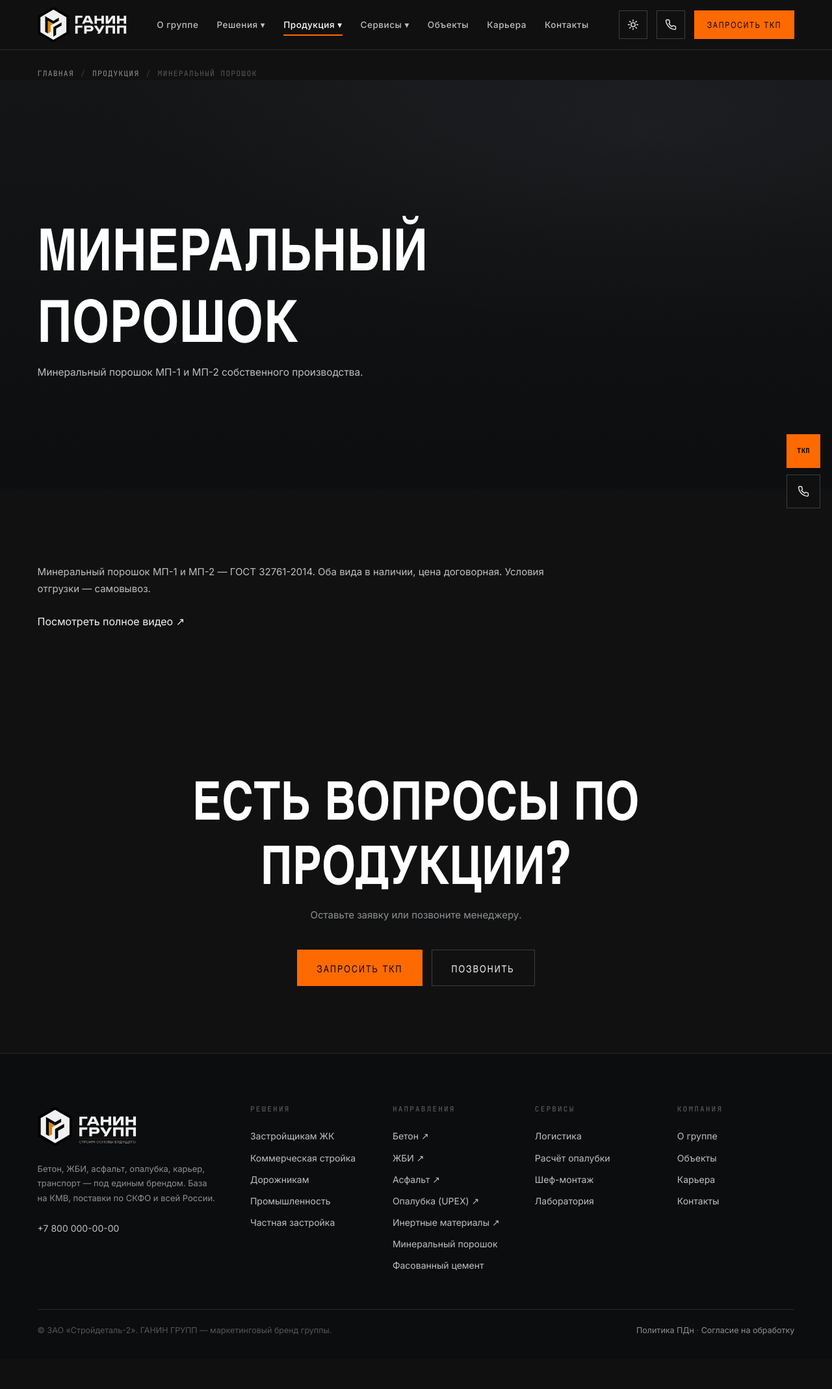
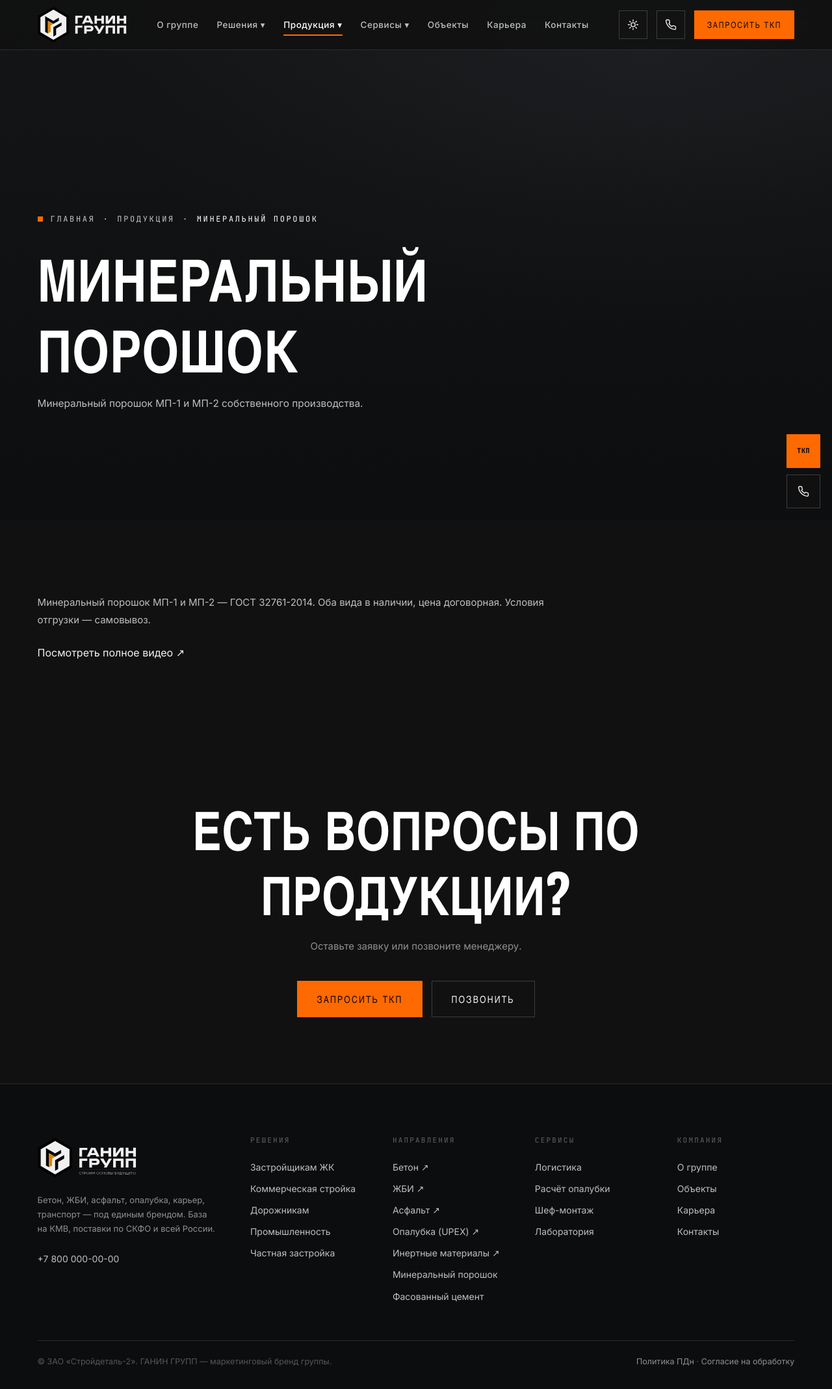
Before and after one commit to kmvit/ganingroup, a Django app: page /produkciya/mineralnyy-poroshok/ in a window 1280 px wide. Shown: the whole page at 65% size. Before the commit the page ends 2054 px from the top, so only its background shows below. Run offline with Django 5.2, Linux system fonts and the light colour scheme; data comes from the database, SQL or seed files in the repository; data that the repository does not hold is empty.

Commit message:
Move product breadcrumbs into video hero

```diff
--- a/pages/tests.py
+++ b/pages/tests.py
@@ -51,6 +51,12 @@ class ProductPageTests(TestCase):
         self.assertContains(response, '/media/pages/test.jpg')
         self.assertNotContains(response, '<iframe')
         self.assertContains(response, 'href="/produkciya/testovyy-product/"')
+        html = response.content.decode()
+        self.assertLess(html.index('<section class="product-hero">'),
+                        html.index('aria-label="Хлебные крошки"'))
+        self.assertLess(html.index('aria-label="Хлебные крошки"'),
+                        html.index('<h1>Тестовый продукт</h1>'))
+        self.assertNotIn('<nav class="bc">', html)
 
     def test_missing_custom_page_returns_404(self):
         response = self.client.get('/produkciya/net-takoy-stranicy/')
--- a/static/assets/site.css
+++ b/static/assets/site.css
@@ -169,10 +169,15 @@ nav.main .dd a:hover{background:var(--ink-3);color:var(--white)}
 .mz.upex .glow{position:absolute;right:-70px;bottom:-90px;width:280px;height:280px;border-radius:50%;background:radial-gradient(closest-side,rgba(255,106,0,.38),transparent 70%)}
 .mz.upex .cap p{color:var(--muted)}
 .mz .ext{display:inline-flex;margin-top:10px;font-family:var(--font-m);font-size:12px;letter-spacing:.08em;color:var(--accent)}
-.product-hero{min-height:clamp(420px,70svh,760px);position:relative;display:flex;align-items:flex-end;overflow:hidden}
-.product-hero-inner{position:relative;z-index:2;width:100%;padding-block:clamp(80px,12svh,140px) clamp(48px,8svh,92px)}
-.product-hero h1{font-size:clamp(42px,7vw,112px);color:var(--white);max-width:18ch}
+.product-hero{height:100svh;min-height:600px;position:relative;display:flex;align-items:flex-end;overflow:hidden}
+.product-hero-inner{position:relative;z-index:2;width:100%;padding-block:clamp(120px,18svh,180px) clamp(48px,8svh,92px)}
+.product-crumbs{flex-wrap:wrap;row-gap:4px;line-height:1.6;color:#C7C8C4}
+.product-crumbs::before{flex:none}
+.product-crumbs a{color:inherit;transition:color .2s}
+.product-crumbs a:hover,.product-crumbs [aria-current="page"]{color:var(--white)}
+.product-hero h1{margin-top:22px;font-size:clamp(42px,7vw,112px);color:var(--white);max-width:18ch}
 .product-hero .sub{margin-top:20px;max-width:62ch;color:var(--silver);font-size:clamp(15px,1.2vw,18px);line-height:1.7}
+@media (max-width:560px){.product-hero{height:auto;min-height:100svh;align-items:flex-start}.product-hero-inner{padding-block:clamp(118px,18svh,170px) 64px}.product-crumbs{font-size:10px;letter-spacing:.12em;gap:6px}}
 .mineral-text{margin-top:0}
 .product-full-video{margin-top:24px}
 
--- a/templates/pages/produkciya_detail.html
+++ b/templates/pages/produkciya_detail.html
@@ -3,13 +3,19 @@
 {% block title %}{{ page.admin_title }}{% endblock %}
 
 {% block content %}
-<nav class="bc"><div class="wrap"><a href="{% url 'home' %}">Главная</a><i>/</i><a href="{% url 'produkciya' %}">Продукция</a><i>/</i><span>{{ page.admin_title }}</span></div></nav>
 <section class="product-hero">
   <div class="hero-bg"></div>
   {% if page.photo %}<img class="hero-media hero-media-photo" src="{{ page.photo.url }}" alt="" />{% endif %}
   {% if page.video_file %}<video class="hero-media hero-media-video" autoplay muted loop playsinline preload="metadata" aria-hidden="true"{% if page.photo %} poster="{{ page.photo.url }}"{% endif %}><source src="{{ page.video_file.url }}" type="video/{% if page.video_file.name|slice:'-4:' == '.mp4' %}mp4{% else %}webm{% endif %}" /></video>{% endif %}
   <span class="hero-media-shade"></span>
-  <div class="wrap product-hero-inner"><h1>{{ page.h1|default:page.admin_title }}</h1>{% if page.subtitle %}<p class="sub">{{ page.subtitle }}</p>{% endif %}</div>
+  <div class="wrap product-hero-inner">
+    <nav class="eyebrow product-crumbs" aria-label="Хлебные крошки">
+      <a href="{% url 'home' %}">Главная</a><span aria-hidden="true">·</span>
+      <a href="{% url 'produkciya' %}">Продукция</a><span aria-hidden="true">·</span>
+      <span aria-current="page">{{ page.admin_title }}</span>
+    </nav>
+    <h1>{{ page.h1|default:page.admin_title }}</h1>{% if page.subtitle %}<p class="sub">{{ page.subtitle }}</p>{% endif %}
+  </div>
 </section>
 
 <section class="mineral-content"><div class="wrap">
```
